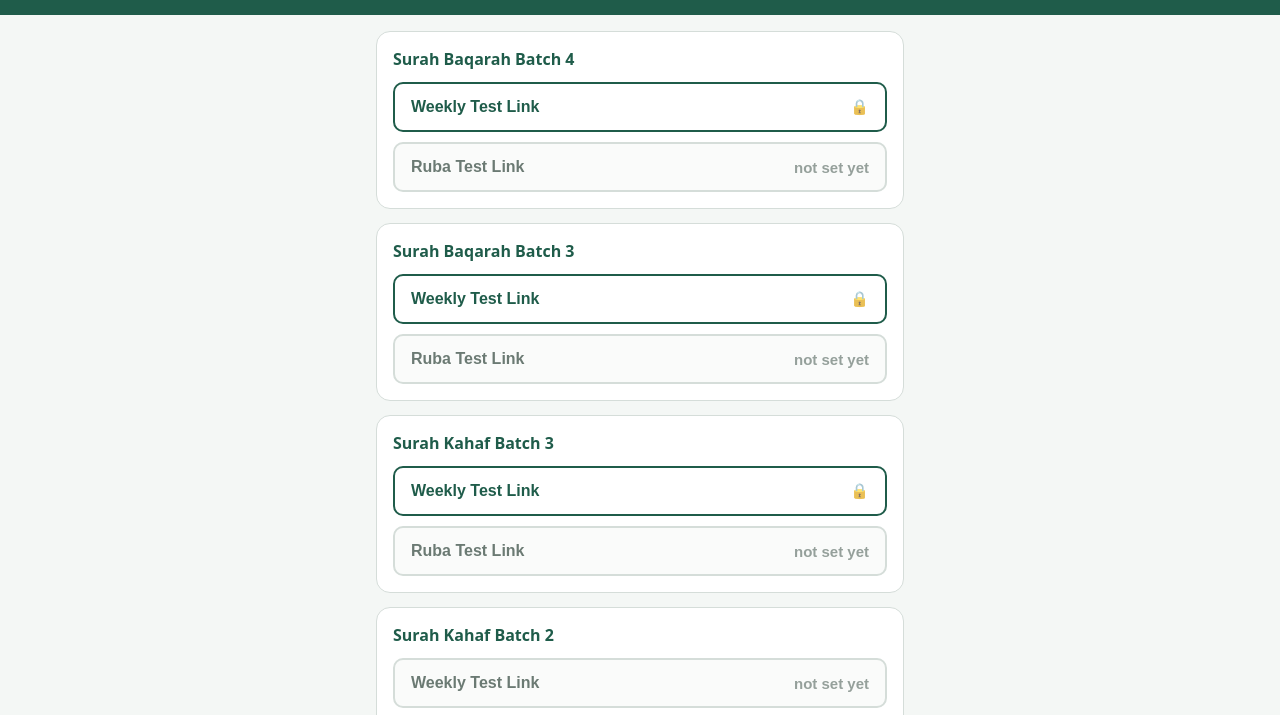
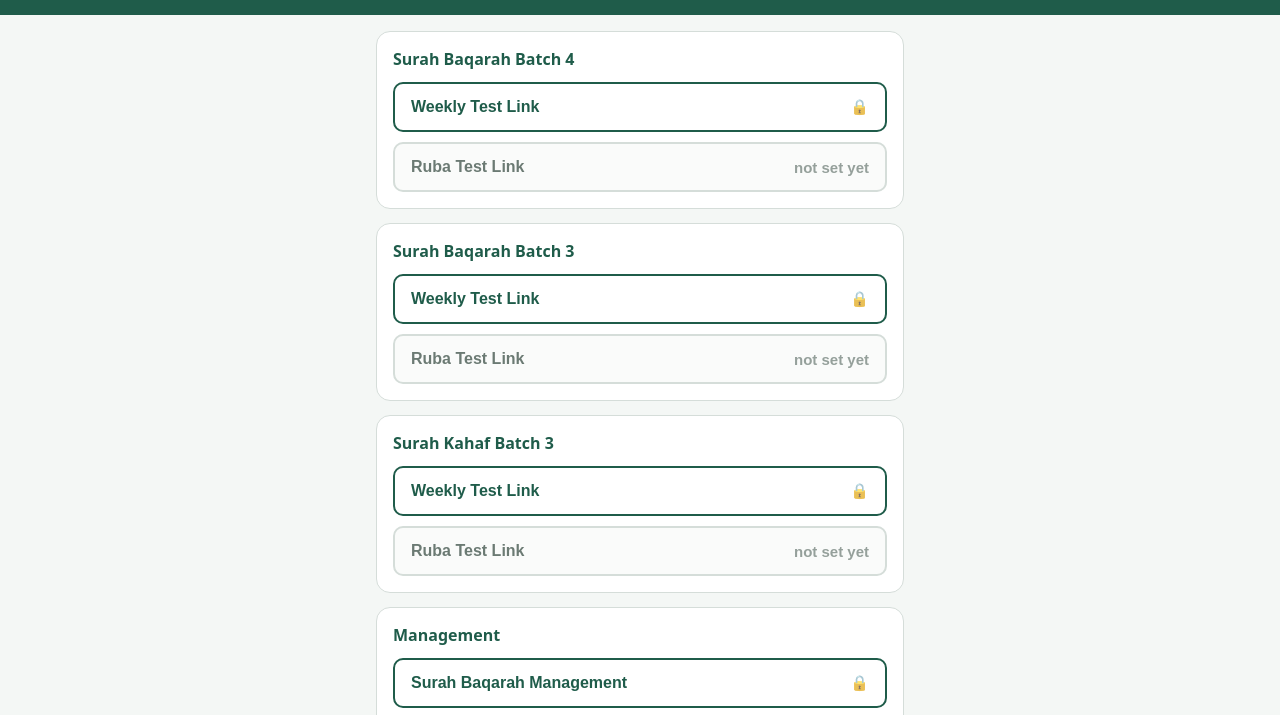
Before and after one commit to RHQH/RHQH-All-Results, a plain HTML site: page index.html in a window 1280 px wide. Shown: the part 69-784 px from the top of the page. Drawn offline with Linux system fonts and the light colour scheme.

Commit message:
Add files via upload

```diff
--- a/index.html
+++ b/index.html
@@ -56,7 +56,6 @@ const SECTIONS = [
   { title: 'Surah Baqarah Batch 4', items: [ { id: 'baq4-weekly', label: 'Weekly Test Link' }, { id: 'baq4-ruba', label: 'Ruba Test Link' } ] },
   { title: 'Surah Baqarah Batch 3', items: [ { id: 'baq3-weekly', label: 'Weekly Test Link' }, { id: 'baq3-ruba', label: 'Ruba Test Link' } ] },
   { title: 'Surah Kahaf Batch 3',   items: [ { id: 'kah3-weekly', label: 'Weekly Test Link' }, { id: 'kah3-ruba', label: 'Ruba Test Link' } ] },
-  { title: 'Surah Kahaf Batch 2',   items: [ { id: 'kah2-weekly', label: 'Weekly Test Link' }, { id: 'kah2-ruba', label: 'Ruba Test Link' } ] },
   { title: 'Management',            items: [ { id: 'mgmt-baqarah', label: 'Surah Baqarah Management' }, { id: 'mgmt-kahaf', label: 'Surah Kahaf Management' }, { id: 'mgmt-weekly', label: 'Student Weekly Result' } ] },
 ];
 
```
